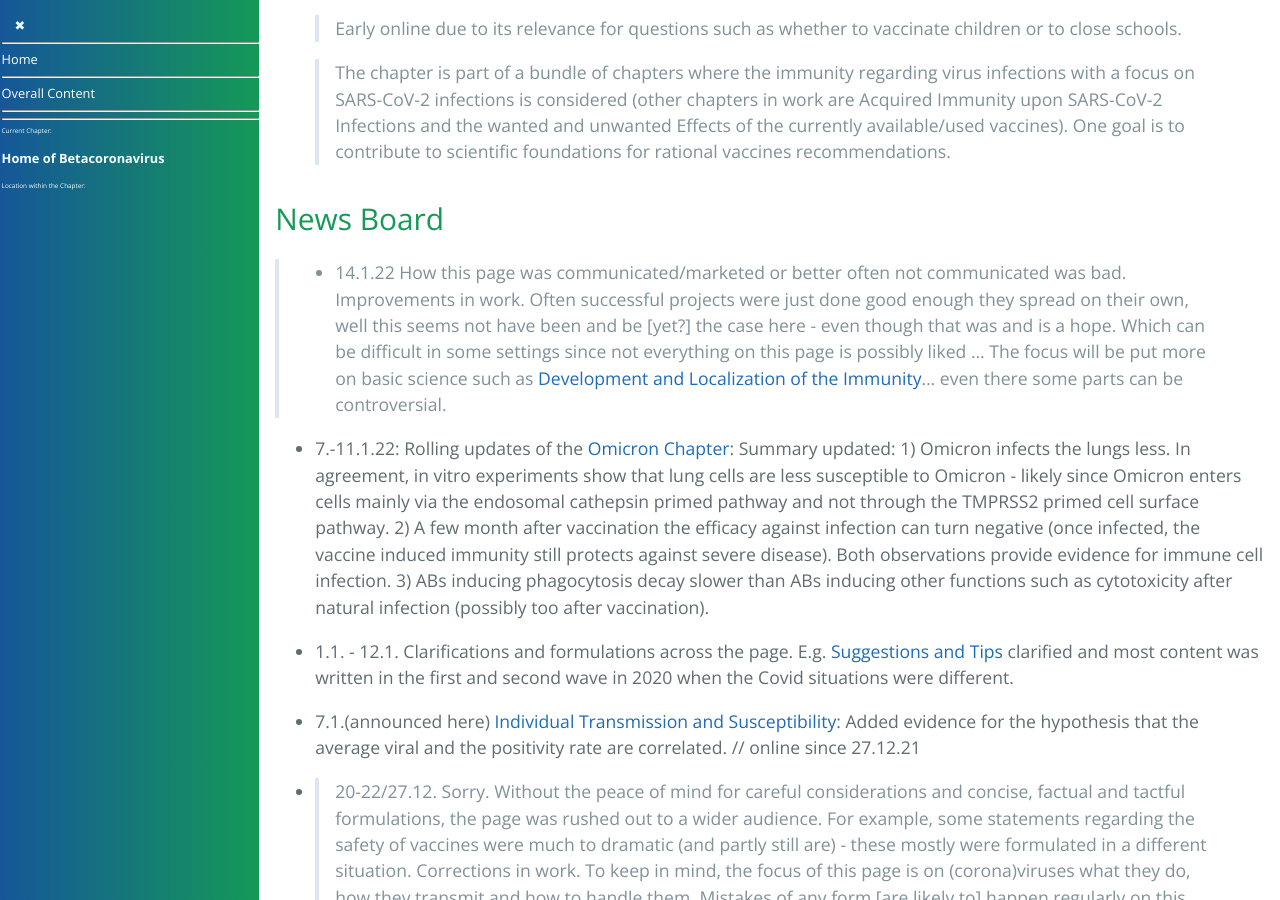
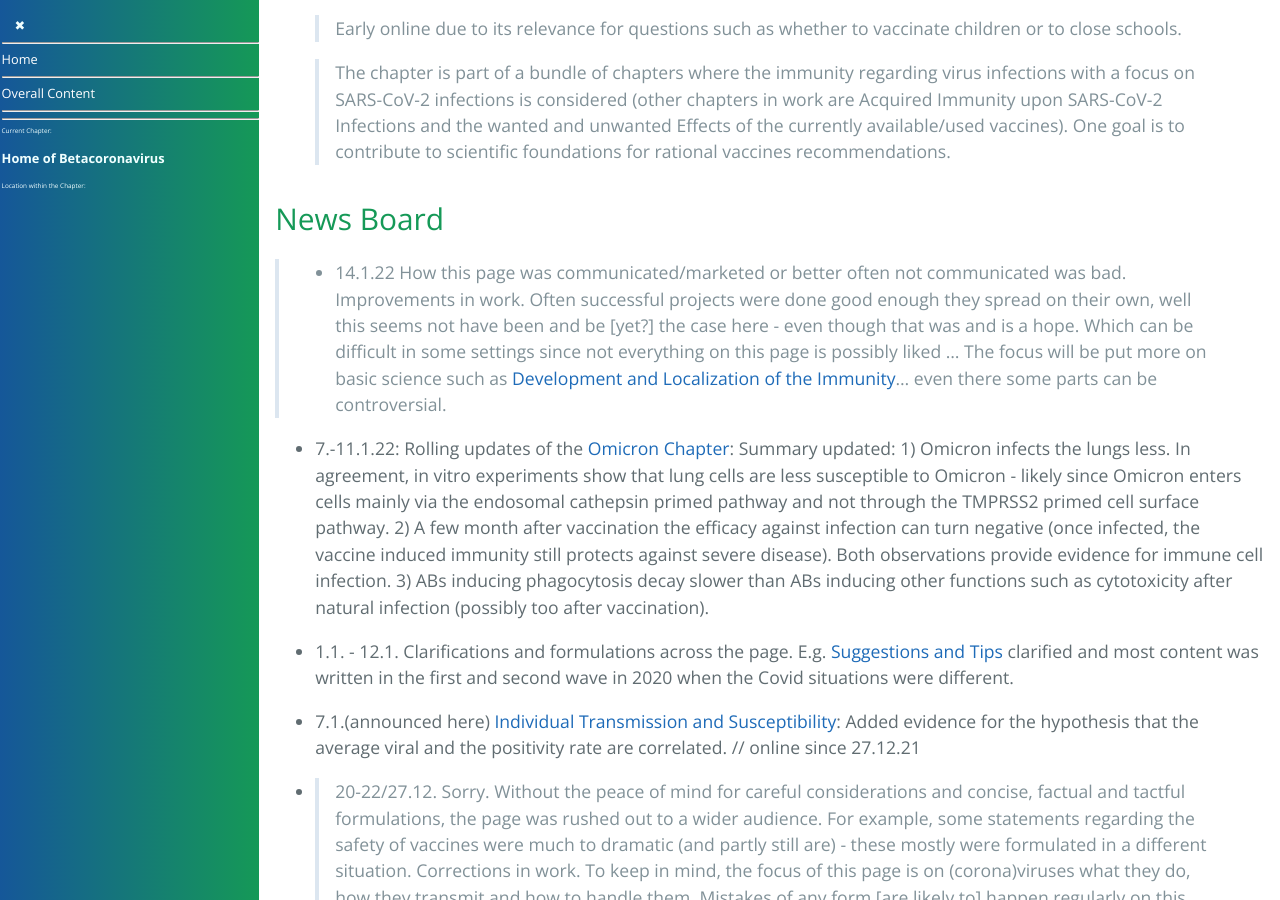
Before and after one commit to forestgrape/coronavirus, a Jekyll site: the page built from index.md, in a window 1280 px wide and 900 px high, scrolled down 2354 px. Built offline with Jekyll 4.4.1, drawn with Linux system fonts in a browser that asks for light colours; our own code applies the rules of GitHub Pages for plain Markdown files.

Commit message:
Update index.md

```diff
--- a/index.md
+++ b/index.md
@@ -71,9 +71,7 @@
 <!-- 5.12.21: As RNA vaccines turned out they don't tame SARS-CoV-2, from a coronavirus perspective alone the benefits of mass vaccination unclear.-->
 
 
-
-
-> - 14.1.22  How this page was communicated/marketed or better often not communicated was bad. Improvements in work. Often successful projects were just done good enough they spread on their own, well this seems not have been and be [yet?] the case here -  even though that was and is a hope. Which can be difficult in some settings since not everything on this page is possibly liked ... The focus will be put more on basic science such as [Development and Localization of the Immunity](4_immunological/ontogenesis_and_locality_of_immunity.md)... even there some parts can be controversial.
+> - 14.1.22  How this page was communicated/marketed or better often not communicated was bad. Improvements in work. Often successful projects were done good enough they spread on their own, well this seems not have been and be [yet?] the case here -  even though that was and is a hope. Which can be difficult in some settings since not everything on this page is possibly liked ... The focus will be put more on basic science such as [Development and Localization of the Immunity](4_immunological/ontogenesis_and_locality_of_immunity.md)... even there some parts can be controversial.
 
 - 7.-11.1.22: Rolling updates of the [Omicron Chapter](2_biological/omicron.md): Summary updated: 1) Omicron infects the lungs less. In agreement, in vitro experiments show that lung cells are less susceptible to Omicron - likely since Omicron enters cells mainly via the endosomal cathepsin primed pathway and not through the TMPRSS2 primed cell surface pathway. 2) A few month after vaccination the efficacy against infection can turn negative (once infected, the vaccine induced immunity still protects against severe disease). Both observations provide evidence for immune cell infection. 3) ABs inducing phagocytosis decay slower than ABs inducing other functions such as cytotoxicity after natural infection (possibly too after vaccination).
 
```
